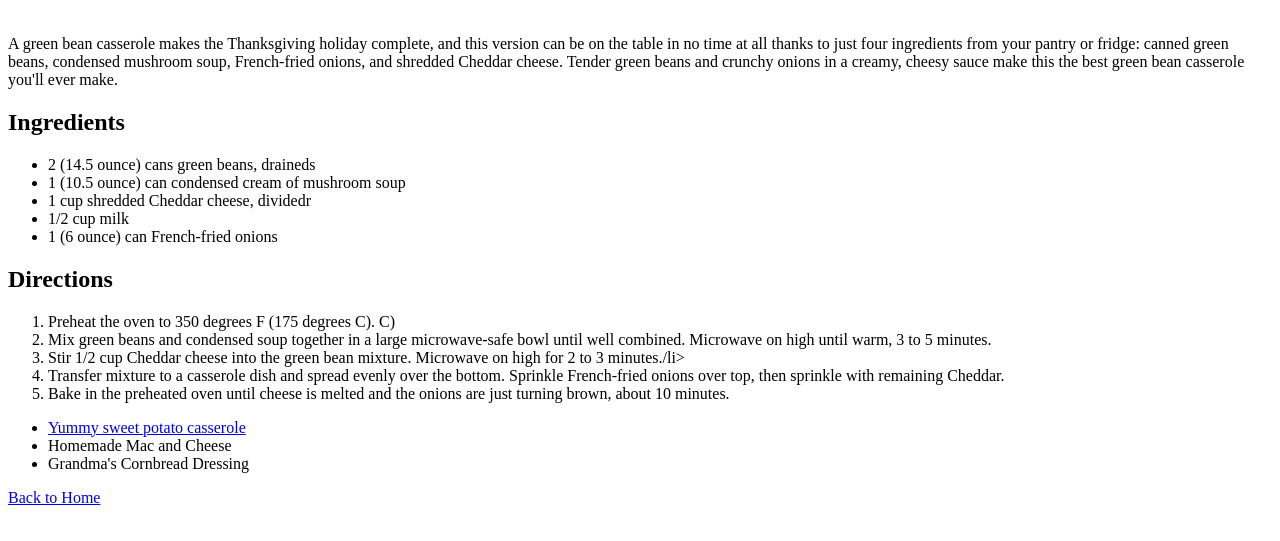
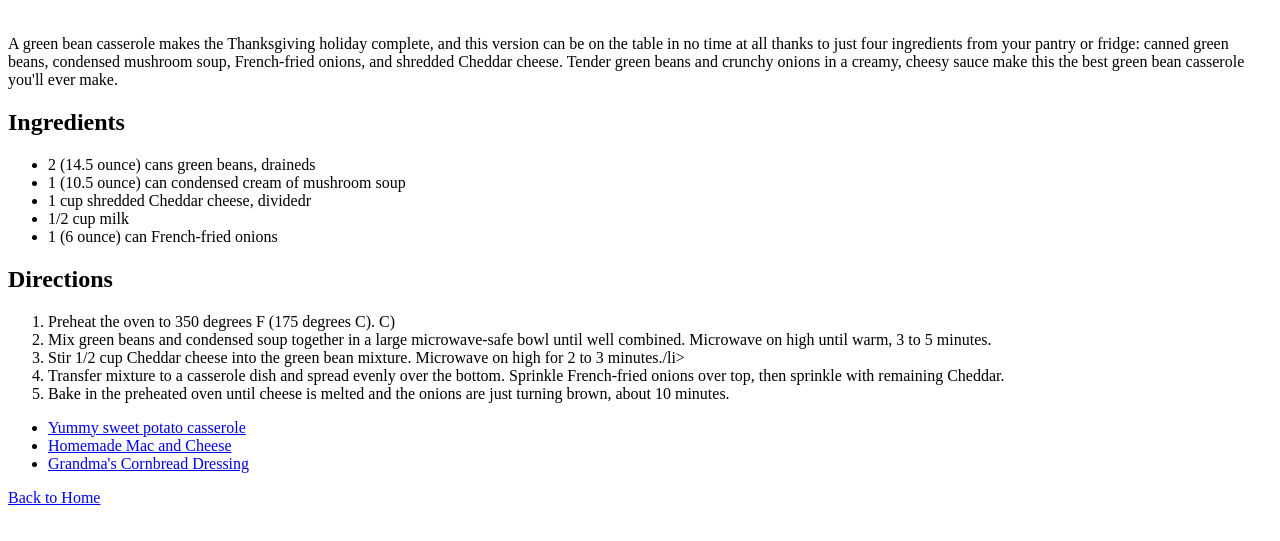
Before and after one commit to akosiphar/odin-recipes, a plain HTML site: page recipes/best-green-bean-casserole.html in a window 1280 px wide. Shown: the part 79-620 px from the top of the page. Drawn offline with Linux system fonts and the light colour scheme.

Commit message:
Edited some text tthat is not linked

```diff
--- a/recipes/best-green-bean-casserole.html
+++ b/recipes/best-green-bean-casserole.html
@@ -30,8 +30,8 @@
 
     <ul>
         <li><a href="yummy-sweet-potato-casserole.html">Yummy sweet potato casserole</a></li>
-        <li><a href="homemade-mac-and-cheese.html"></a>Homemade Mac and Cheese</li>
-        <li><a href="grandmas-cornbread-dressing.html"></a>Grandma's Cornbread Dressing</li>
+        <li><a href="homemade-mac-and-cheese.html">Homemade Mac and Cheese</a></li>
+        <li><a href="grandmas-cornbread-dressing.html">Grandma's Cornbread Dressing</a></li>
     </ul>
 
     <a href="../index.html">Back to Home</a>
```
Also changed, not shown: recipes/grandmas-cornbread-dressing.html (+2 -2 lines).
